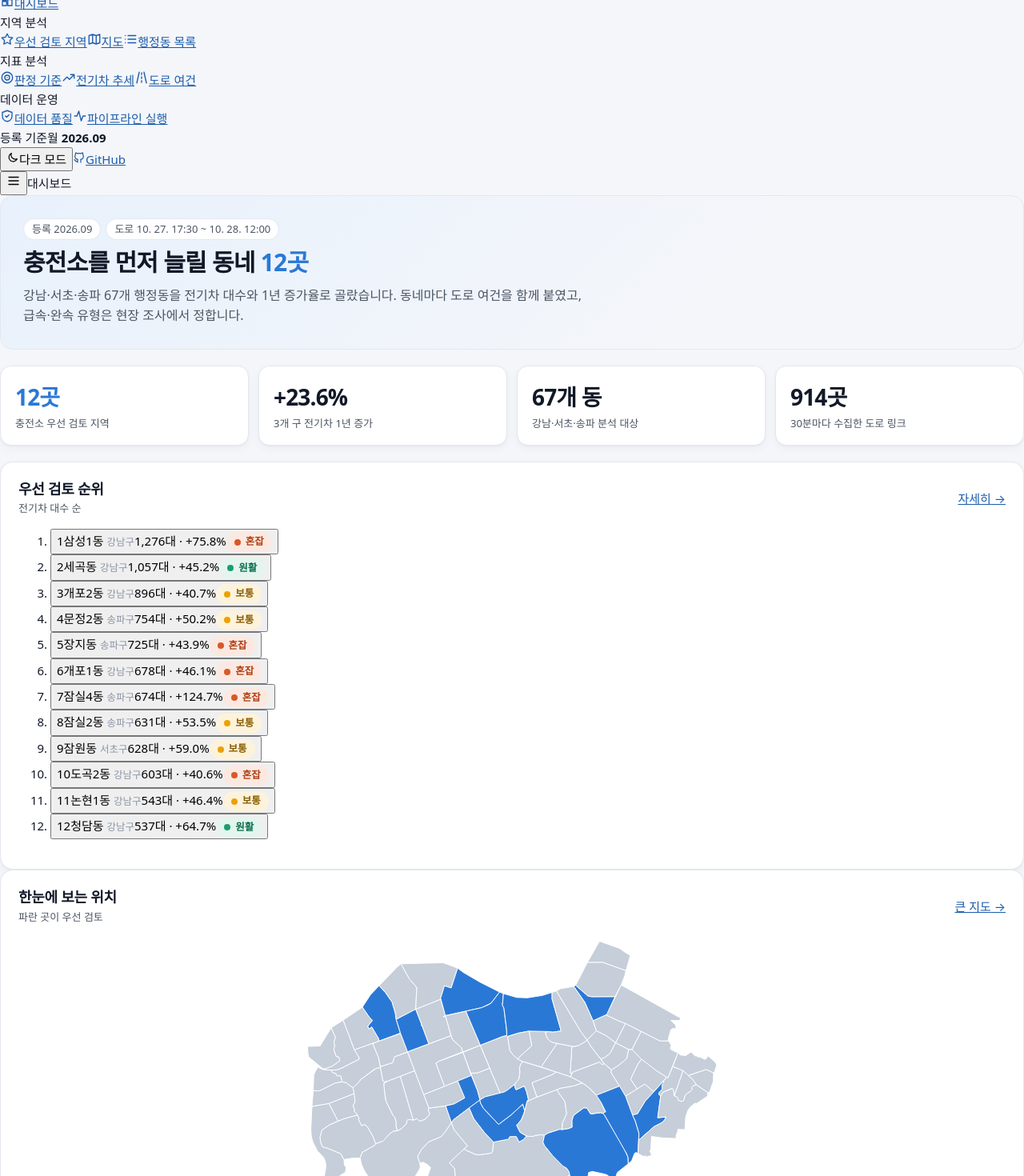
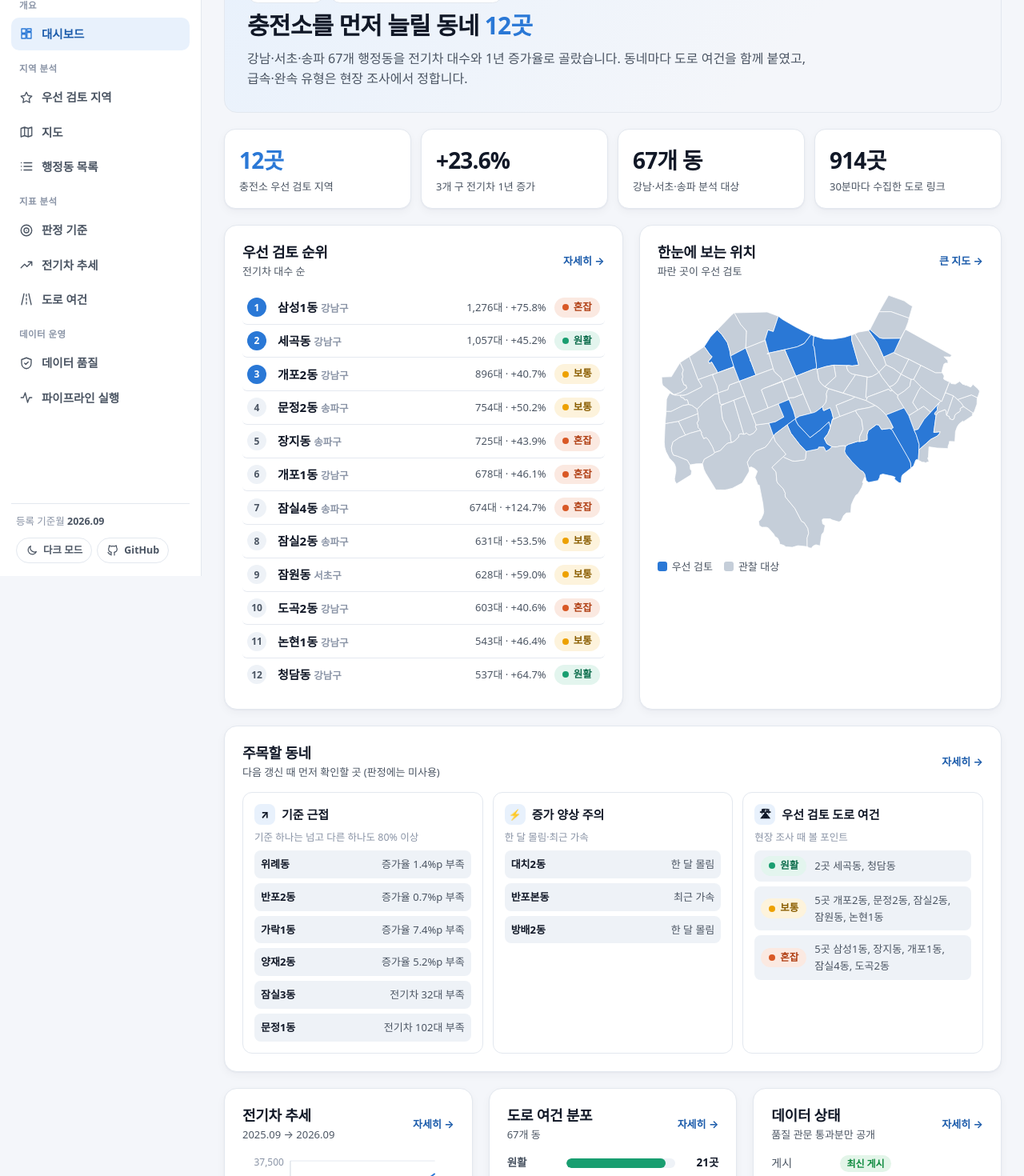
Before and after one commit to CoderGogh/seoul-ev-data-platform, a React (Vite) app in the folder web/: page / in a window 1280 px wide. Shown: the part 80-1550 px from the top of the page at 80% size. Built offline with nearby package versions, Linux system fonts and the light colour scheme; a web font is replaced by a local one.

Commit message:
feat: 사이드바·대시보드 위젯 스타일 추가

```diff
--- a/web/src/styles.css
+++ b/web/src/styles.css
@@ -28,6 +28,14 @@
   --hint-slow-text: #b03f14;
   --good: #0e8a3e;
   --good-soft: #e3f5e9;
+  --warn-soft: #fdf3dc;
+  --warn-text: #8a5d00;
+  --bad-soft: #fbe5e5;
+  --bad-text: #b42323;
+  /* 자치구 계열 (범주 1~3) */
+  --series-1: #2a78d6;
+  --series-2: #eb6834;
+  --series-3: #1baf7a;
   --hero: linear-gradient(135deg, #e8f1fc 0%, #f4f6fa 70%);
   --shadow: 0 1px 2px rgba(17, 24, 39, 0.04), 0 4px 12px rgba(17, 24, 39, 0.04);
   --shadow-hover: 0 6px 20px rgba(42, 120, 214, 0.14);
@@ -59,6 +67,13 @@
   --hint-slow-text: #f39a76;
   --good: #3ecf75;
   --good-soft: rgba(62, 207, 117, 0.14);
+  --warn-soft: rgba(237, 161, 0, 0.16);
+  --warn-text: #f3c35a;
+  --bad-soft: rgba(230, 103, 103, 0.18);
+  --bad-text: #f08a8a;
+  --series-1: #3987e5;
+  --series-2: #d95926;
+  --series-3: #199e70;
   --hero: linear-gradient(135deg, rgba(57, 135, 229, 0.18) 0%, #0f141b 70%);
   --shadow: none;
   --shadow-hover: 0 6px 20px rgba(0, 0, 0, 0.4);
@@ -116,116 +131,221 @@ button {
   outline-offset: 2px;
 }
 
-/* 레이아웃 */
-.wrap {
-  max-width: 1120px;
+/* 레이아웃 (사이드바 + 본문) */
+.shell {
+  display: grid;
+  grid-template-columns: 252px minmax(0, 1fr);
+  min-height: 100vh;
+}
+.content {
+  min-width: 0;
+  display: flex;
+  flex-direction: column;
+}
+.main {
+  width: 100%;
+  max-width: 1160px;
   margin: 0 auto;
-  padding: 0 16px;
+  padding: 28px 28px 56px;
+  flex: 1;
 }
-.header {
-  background: var(--surface);
-  border-bottom: 1px solid var(--border);
+.footer {
+  border-top: 1px solid var(--border);
+  color: var(--muted);
+  font-size: 13px;
+  padding: 18px 28px 24px;
+  display: flex;
+  flex-wrap: wrap;
+  gap: 6px 20px;
+}
+
+.page {
+  display: grid;
+  gap: 20px;
+}
+
+/* 사이드바 */
+.sidebar {
   position: sticky;
   top: 0;
-  z-index: 10;
+  height: 100vh;
+  overflow-y: auto;
+  background: var(--surface);
+  border-right: 1px solid var(--border);
+  display: flex;
+  flex-direction: column;
+  padding: 20px 14px 16px;
+  gap: 8px;
 }
-.header .wrap {
+.side-head {
   display: flex;
   align-items: center;
-  gap: 8px 28px;
-  min-height: 60px;
-  flex-wrap: wrap;
+  justify-content: space-between;
+  padding: 0 6px 12px;
 }
 .brand {
   display: inline-flex;
   align-items: center;
   gap: 10px;
   font-weight: 800;
+  line-height: 1.25;
   color: var(--text);
   text-decoration: none;
-  white-space: nowrap;
   letter-spacing: -0.02em;
 }
 .brand-mark {
-  width: 28px;
-  height: 28px;
-  border-radius: 8px;
+  width: 32px;
+  height: 32px;
+  border-radius: 9px;
   background: var(--accent);
   color: #ffffff;
   display: grid;
   place-items: center;
+  flex: none;
 }
-.nav {
-  display: flex;
-  gap: 4px;
-  overflow-x: auto;
-  align-self: stretch;
+.side-nav {
+  display: grid;
+  gap: 14px;
+  flex: 1;
+  align-content: start;
 }
-.nav a {
+.side-group {
+  display: grid;
+  gap: 2px;
+}
+.side-group-title {
+  font-size: 11.5px;
+  font-weight: 700;
+  color: var(--muted);
+  letter-spacing: 0.04em;
+  padding: 0 10px 4px;
+}
+.side-link {
   display: flex;
   align-items: center;
+  gap: 10px;
+  padding: 9px 10px;
+  border-radius: 10px;
   color: var(--text-2);
   text-decoration: none;
-  padding: 0 12px;
-  white-space: nowrap;
-  font-weight: 500;
-  border-bottom: 3px solid transparent;
-  margin-bottom: -1px;
+  font-weight: 600;
+  font-size: 14.5px;
 }
-.nav a:hover {
+.side-link:hover {
+  background: var(--surface-2);
   color: var(--text);
 }
-.nav a[aria-current="page"] {
+.side-link[aria-current="page"] {
+  background: var(--accent-soft);
   color: var(--accent-ink);
-  font-weight: 700;
-  border-bottom-color: var(--accent);
 }
-.theme-toggle {
-  margin-left: auto;
+.side-link[aria-current="page"] svg {
+  color: var(--accent);
+}
+.side-foot {
+  border-top: 1px solid var(--border);
+  padding: 12px 6px 0;
+  display: grid;
+  gap: 10px;
+}
+.side-meta {
+  font-size: 12.5px;
+  color: var(--muted);
+}
+.side-meta b {
+  color: var(--text-2);
+}
+.side-actions {
+  display: flex;
+  gap: 6px;
+  flex-wrap: wrap;
+}
+.side-btn {
+  display: inline-flex;
+  align-items: center;
+  gap: 6px;
   border: 1px solid var(--border);
   background: var(--surface);
   color: var(--text-2);
   border-radius: 999px;
-  padding: 5px 12px;
-  font-size: 13px;
+  padding: 5px 11px;
+  font-size: 12.5px;
+  font-weight: 600;
   cursor: pointer;
-  display: inline-flex;
-  align-items: center;
-  gap: 6px;
+  text-decoration: none;
 }
-.theme-toggle:hover {
+.side-btn:hover {
   color: var(--text);
   background: var(--surface-2);
 }
-@media (max-width: 760px) {
-  .header .wrap {
-    padding-top: 8px;
+.icon-btn {
+  border: 0;
+  background: transparent;
+  color: var(--text-2);
+  border-radius: 8px;
+  padding: 6px;
+  cursor: pointer;
+  display: grid;
+  place-items: center;
 }
-  .nav {
-    order: 3;
-    width: 100%;
-    min-height: 44px;
+.icon-btn:hover {
+  background: var(--surface-2);
+  color: var(--text);
 }
+.side-close,
+.topbar,
+.backdrop {
+  display: none;
 }
-main.wrap {
-  padding-top: 28px;
-  padding-bottom: 56px;
+
+/* 모바일: 서랍형 사이드바 */
+@media (max-width: 960px) {
+  .shell {
+    grid-template-columns: minmax(0, 1fr);
   }
-.page {
+  .sidebar {
+    position: fixed;
+    left: 0;
+    top: 0;
+    z-index: 30;
+    width: 272px;
+    transform: translateX(-100%);
+    transition: transform 0.2s ease;
+    box-shadow: 0 0 40px rgba(0, 0, 0, 0.2);
+  }
+  .sidebar.open {
+    transform: none;
+  }
+  .side-close {
     display: grid;
-  gap: 20px;
+  }
+  .backdrop {
+    display: block;
+    position: fixed;
+    inset: 0;
+    z-index: 20;
+    background: rgba(15, 20, 27, 0.4);
+  }
+  .topbar {
+    display: flex;
+    align-items: center;
+    gap: 8px;
+    position: sticky;
+    top: 0;
+    z-index: 10;
+    background: var(--surface);
+    border-bottom: 1px solid var(--border);
+    padding: 8px 10px;
+  }
+  .topbar-title {
+    font-weight: 700;
+  }
+  .main {
+    padding: 18px 16px 40px;
   }
   .footer {
-  border-top: 1px solid var(--border);
-  background: var(--surface);
-  color: var(--muted);
-  font-size: 13px;
-  padding: 20px 0 28px;
+    padding: 16px;
   }
-.footer .wrap {
-  display: flex;
-  flex-wrap: wrap;
-  gap: 8px 20px;
 }
 
 /* 머리글 */
@@ -607,6 +727,9 @@ th {
   font-weight: 700;
   font-size: 13px;
 }
+table.wrap-cells td {
+  white-space: normal;
+}
 th.num,
 td.num {
   text-align: right;
@@ -812,3 +935,277 @@ td a {
     font-size: 12px;
   }
 }
+
+/* 대시보드 */
+.grid-dash {
+  display: grid;
+  grid-template-columns: minmax(0, 1.1fr) minmax(0, 1fr);
+  gap: 20px;
+}
+.grid-3 {
+  display: grid;
+  grid-template-columns: repeat(3, minmax(0, 1fr));
+  gap: 20px;
+}
+@media (max-width: 1100px) {
+  .grid-3 {
+    grid-template-columns: repeat(2, minmax(0, 1fr));
+  }
+}
+@media (max-width: 760px) {
+  .grid-dash,
+  .grid-3 {
+    grid-template-columns: minmax(0, 1fr);
+  }
+}
+.more {
+  font-size: 13px;
+  font-weight: 700;
+  text-decoration: none;
+  white-space: nowrap;
+}
+.more:hover {
+  text-decoration: underline;
+}
+.rank {
+  list-style: none;
+  margin: 0;
+  padding: 0;
+  display: grid;
+}
+.rank-row {
+  width: 100%;
+  display: grid;
+  grid-template-columns: 28px minmax(0, 1fr) auto auto;
+  align-items: center;
+  gap: 10px;
+  padding: 8px 6px;
+  border: 0;
+  border-bottom: 1px solid var(--grid);
+  background: transparent;
+  color: var(--text);
+  text-align: left;
+  cursor: pointer;
+  border-radius: 6px;
+}
+.rank li:last-child .rank-row {
+  border-bottom: 0;
+}
+.rank-row:hover {
+  background: var(--accent-soft);
+}
+.rank-no {
+  width: 24px;
+  height: 24px;
+  border-radius: 50%;
+  background: var(--surface-2);
+  color: var(--text-2);
+  font-size: 12px;
+  font-weight: 800;
+  display: grid;
+  place-items: center;
+}
+.rank li:nth-child(-n + 3) .rank-no {
+  background: var(--accent);
+  color: #ffffff;
+}
+.rank-name {
+  font-weight: 700;
+  overflow: hidden;
+  text-overflow: ellipsis;
+  white-space: nowrap;
+}
+.rank-num {
+  color: var(--text-2);
+  font-size: 13px;
+  font-variant-numeric: tabular-nums;
+  white-space: nowrap;
+}
+@media (max-width: 560px) {
+  .rank-row {
+    grid-template-columns: 24px minmax(0, 1fr) auto;
+  }
+  .rank-num {
+    display: none;
+  }
+}
+.insights {
+  display: grid;
+  grid-template-columns: repeat(3, minmax(0, 1fr));
+  gap: 12px;
+}
+@media (max-width: 900px) {
+  .insights {
+    grid-template-columns: minmax(0, 1fr);
+  }
+}
+.insight {
+  border: 1px solid var(--border);
+  border-radius: 12px;
+  padding: 14px;
+  display: grid;
+  gap: 6px;
+  align-content: start;
+}
+.insight-title {
+  font-weight: 800;
+  display: flex;
+  align-items: center;
+  gap: 8px;
+}
+.insight-icon {
+  width: 26px;
+  height: 26px;
+  border-radius: 8px;
+  background: var(--accent-soft);
+  display: grid;
+  place-items: center;
+  font-size: 13px;
+}
+.insight-row {
+  display: flex;
+  justify-content: space-between;
+  align-items: center;
+  gap: 10px;
+  padding: 7px 8px;
+  border-radius: 8px;
+  background: var(--surface-2);
+  color: var(--text-2);
+  font-size: 13px;
+  text-decoration: none;
+}
+.insight-row b {
+  color: var(--text);
+}
+a.insight-row:hover {
+  background: var(--accent-soft);
+}
+.insight-row.static {
+  justify-content: flex-start;
+}
+.hbars {
+  display: grid;
+  gap: 12px;
+}
+.hbar {
+  display: grid;
+  grid-template-columns: 64px minmax(0, 1fr) 44px;
+  align-items: center;
+  gap: 10px;
+  font-size: 13.5px;
+}
+.hbar-label {
+  color: var(--text-2);
+  font-weight: 600;
+}
+.hbar-track {
+  height: 12px;
+  background: var(--surface-2);
+  border-radius: 6px;
+  overflow: hidden;
+}
+.hbar-fill {
+  display: block;
+  height: 100%;
+  border-radius: 6px;
+}
+.hbar-num {
+  text-align: right;
+  font-weight: 700;
+  font-variant-numeric: tabular-nums;
+}
+
+/* 증가 양상 묶음 */
+.patterns {
+  display: grid;
+  grid-template-columns: repeat(4, minmax(0, 1fr));
+  gap: 12px;
+}
+@media (max-width: 900px) {
+  .patterns {
+    grid-template-columns: minmax(0, 1fr);
+  }
+}
+.pattern {
+  border: 1px solid var(--border);
+  border-radius: 12px;
+  padding: 14px;
+  display: grid;
+  gap: 6px;
+  align-content: start;
+}
+.pattern-head {
+  display: flex;
+  justify-content: space-between;
+  align-items: baseline;
+}
+.pattern-count {
+  font-weight: 800;
+  color: var(--accent-ink);
+}
+.pattern-list {
+  display: flex;
+  flex-wrap: wrap;
+  gap: 4px;
+  margin-top: 4px;
+}
+.tag {
+  font-size: 12.5px;
+  padding: 2px 8px;
+  border-radius: 6px;
+  background: var(--surface-2);
+  color: var(--text-2);
+  text-decoration: none;
+}
+.tag:hover {
+  color: var(--text);
+}
+.tag-a {
+  background: var(--accent-soft);
+  color: var(--accent-ink);
+  font-weight: 700;
+}
+
+/* 기준 대비 여유 */
+td.up {
+  color: var(--good);
+  font-weight: 700;
+}
+
+/* DAG 실행 결과 */
+.dag-grid {
+  display: grid;
+  grid-template-columns: repeat(auto-fill, minmax(250px, 1fr));
+  gap: 12px;
+}
+.dag {
+  border: 1px solid var(--border);
+  border-radius: 12px;
+  padding: 14px;
+  display: grid;
+  gap: 8px;
+  align-content: start;
+}
+.dag-head {
+  display: grid;
+  gap: 2px;
+}
+.dag-head code {
+  font-size: 12px;
+  color: var(--muted);
+}
+.tone-ok {
+  background: var(--good-soft);
+  color: var(--good);
+  --dot: var(--good);
+}
+.tone-warn {
+  background: var(--warn-soft);
+  color: var(--warn-text);
+  --dot: var(--hint-mixed);
+}
+.tone-bad {
+  background: var(--bad-soft);
+  color: var(--bad-text);
+  --dot: var(--bad-text);
+}
```
Lines whose indentation alone changed are shown as unchanged.
